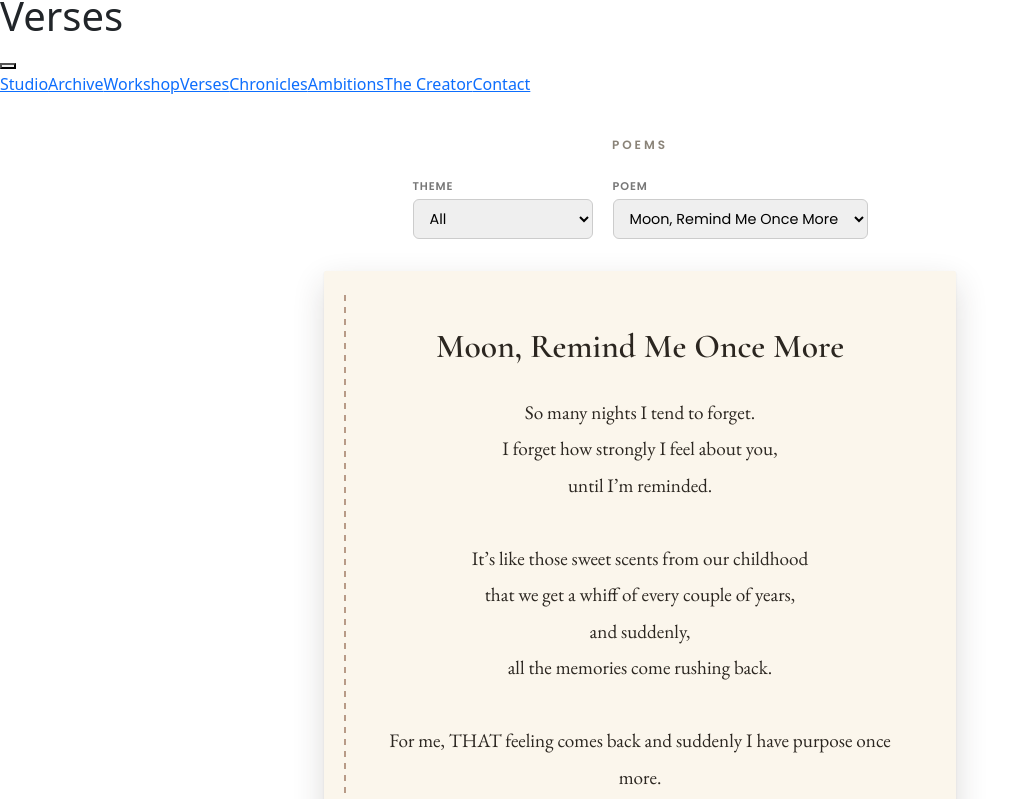
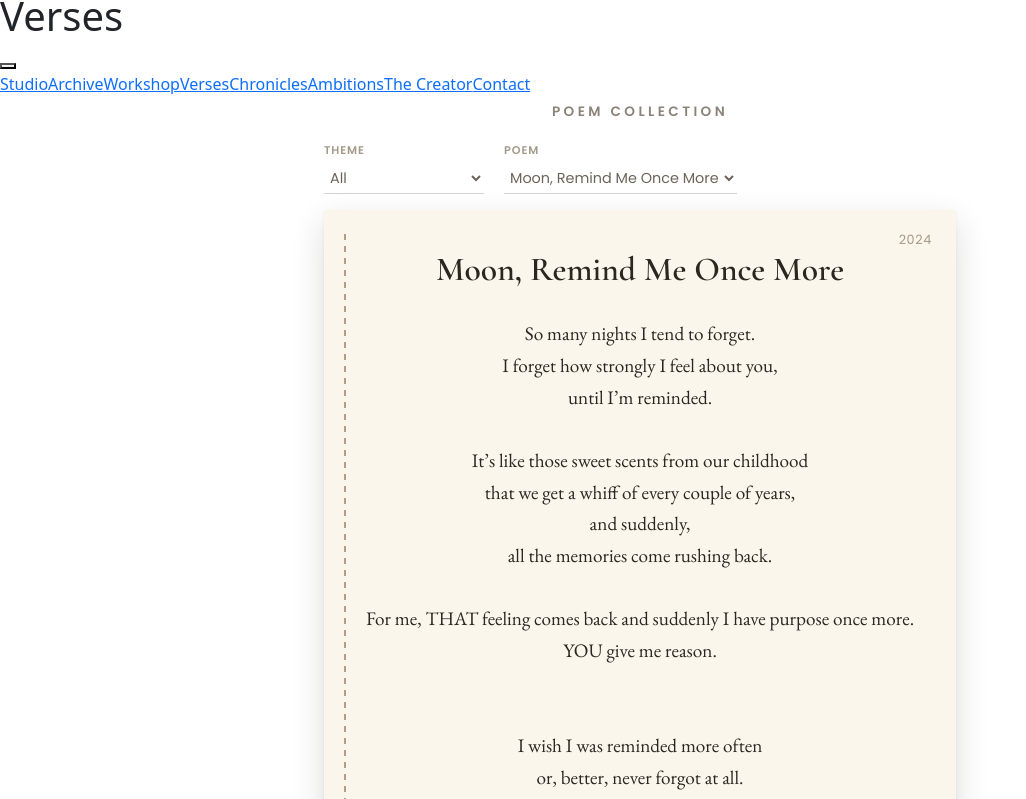
Before and after one commit to james-johnston-49/portfolio-website, a Vue app: page /artist/verses in a window 1280 px wide. Shown: the part 2149-2948 px from the top of the page, without its empty margins (0-1026 px from the left). Built offline with nearby package versions, Linux system fonts and the light colour scheme; the HTML template or start-up script is replaced by a standard one.

Commit message:
Updated poems.js, Added book-style poem card with theme filtering and page transitions to Verses

```diff
--- a/src/data/poems.js
+++ b/src/data/poems.js
@@ -2,7 +2,7 @@ export const poems = [
   {
     id: "moon-remind-me",
     title: "Moon, Remind Me Once More",
-    theme: ["Love"],
+    theme: ["Love", "Reflection"],
     year: 2024,
     body: `So many nights I tend to forget.
 I forget how strongly I feel about you,
@@ -35,8 +35,8 @@ until I eventually drift off`,
   {
     id: "dimitra",
     title: "Dimitra",
-    theme: [""], // ?
-    year: null, // ?
+    theme: ["Love", "Nature", "Hope"], // ?
+    year: 2026, // ?
     body: `I came to Her with a cluttered mind,
   With hurried and heavy treads.
   Once I stood beside Her, still,
@@ -70,7 +70,7 @@ until I eventually drift off`,
   {
     id: "the-months-as-they-go",
     title: "The Months As They Go",
-    theme: [""], // ?
+    theme: ["Life", "Reflection", "Memory", "Hope"], // ?
     year: 2025,
     body: `January to May: all forgotten.
 
@@ -110,8 +110,8 @@ until I eventually drift off`,
   {
     id: "your-happiest",
     title: "Your Happiest",
-    theme: [""], // ?
-    year: null, // ?
+    theme: ["Life", "Reflection", "Hope"], // ?
+    year: 2023, // ?
     body: `it's that moment in time when things light up.
   everything becomes clear to the senses,
   yet still vague and mysterious to the subconscious mind.
@@ -132,8 +132,8 @@ until I eventually drift off`,
   {
     id: "if-i-had-things-my-way",
     title: "If I Had Things My Way",
-    theme: [""], // ?
-    year: null, // ?
+    theme: ["Love"], // ?
+    year: 2023, // ?
     body: `If I had things my way,
   every night we'd be at the park together.
   just sitting under a tree
@@ -151,5 +151,4 @@ until I eventually drift off`,
 
   I'm my happiest when around you`,
   },
-
 ];
--- a/src/views/artist/VersesView.vue
+++ b/src/views/artist/VersesView.vue
@@ -1,9 +1,9 @@
 <script setup>
-import { poems } from '../../data/poems';
-import { ref, computed, watch } from 'vue';
+import { poems } from "../../data/poems";
+import { ref, computed, watch } from "vue";
 
 // '' means "no filter applied" - same convention as ArchiveView's dropdowns
-const selectedTheme = ref('');
+const selectedTheme = ref("");
 
 // Unique themes across all poems, flattened since theme is an array per poem
 const themeOptions = computed(() => {
@@ -13,22 +13,14 @@ const themeOptions = computed(() => {
 
 const filteredPoems = computed(() => {
   return poems.filter((poem) => {
-    return selectedTheme.value === '' || poem.theme.includes(selectedTheme.value);
+    return (
+      selectedTheme.value === "" || poem.theme.includes(selectedTheme.value)
+    );
   });
 });
 
 // Tracks which poem in the FILTERED list is currently showing
 const currentIndex = ref(0);
-
-function nextPoem() {
-  const total = filteredPoems.value.length;
-  currentIndex.value = (currentIndex.value + 1) % total;
-}
-
-function prevPoem() {
-  const total = filteredPoems.value.length;
-  currentIndex.value = (currentIndex.value - 1 + total) % total;
-}
 
 // Jump directly to a poem via the Select Poem dropdown
 function selectPoem(id) {
@@ -43,11 +35,25 @@ watch(selectedTheme, () => {
 });
 
 const currentPoem = computed(() => filteredPoems.value[currentIndex.value]);
+
+const transitionName = ref("slide-left");
+
+function nextPoem() {
+  transitionName.value = "slide-left";
+  const total = filteredPoems.value.length;
+  currentIndex.value = (currentIndex.value + 1) % total;
+}
+
+function prevPoem() {
+  transitionName.value = "slide-right";
+  const total = filteredPoems.value.length;
+  currentIndex.value = (currentIndex.value - 1 + total) % total;
+}
 </script>
 
 <template>
   <main class="verses-page">
-    <p class="eyebrow">Poems</p>
+    <p class="eyebrow">Poem Collection</p>
 
     <div class="controls">
       <label>
@@ -62,7 +68,10 @@ const currentPoem = computed(() => filteredPoems.value[currentIndex.value]);
 
       <label>
         <span>Poem</span>
-        <select :value="currentPoem?.id" @change="selectPoem($event.target.value)">
+        <select
+          :value="currentPoem?.id"
+          @change="selectPoem($event.target.value)"
+        >
           <option v-for="poem in filteredPoems" :key="poem.id" :value="poem.id">
             {{ poem.title }}
           </option>
@@ -70,12 +79,17 @@ const currentPoem = computed(() => filteredPoems.value[currentIndex.value]);
       </label>
     </div>
 
-    <div class="poem-card" v-if="currentPoem">
-      <div class="spine"></div>
-      <h2>{{ currentPoem.title }}</h2>
-      <p class="poem-body">{{ currentPoem.body }}</p>
-      <div class="page-tab">{{ currentIndex + 1 }} / {{ filteredPoems.length }}</div>
-    </div>
+    <Transition :name="transitionName" mode="out-in">
+      <div class="poem-card" :key="currentPoem.id" v-if="currentPoem">
+        <div class="spine"></div>
+        <span class="year">{{ currentPoem.year }}</span>
+        <h2>{{ currentPoem.title }}</h2>
+        <p class="poem-body">{{ currentPoem.body }}</p>
+        <div class="page-tab">
+          {{ currentIndex + 1 }} / {{ filteredPoems.length }}
+        </div>
+      </div>
+    </Transition>
 
     <div class="nav">
       <button @click="prevPoem">&larr; Previous</button>
@@ -88,25 +102,26 @@ const currentPoem = computed(() => filteredPoems.value[currentIndex.value]);
 .verses-page {
   max-width: 680px;
   margin: 0 auto;
-  padding: 40px 24px 60px;
+  padding: 16px 24px 60px; /* was 40px 24px 60px */
   text-align: center;
 }
 
 .eyebrow {
   font-family: "Poppins", sans-serif;
-  font-size: 0.75rem;
+  font-size: 0.85rem;
   font-weight: 600;
   letter-spacing: 0.25em;
   text-transform: uppercase;
   color: #8a8378;
-  margin-bottom: 24px;
+  margin-top: -10px;
+  margin-bottom: 20px; /* was 24px */
 }
 
 .controls {
   display: flex;
-  justify-content: center;
+  justify-content: flex-start; /* was center — see #2 below */
   gap: 20px;
-  margin-bottom: 32px;
+  margin-bottom: 16px; /* was 32px */
   flex-wrap: wrap;
 }
 
@@ -125,18 +140,29 @@ const currentPoem = computed(() => filteredPoems.value[currentIndex.value]);
 
 .controls select {
   font-family: "Poppins", sans-serif;
-  padding: 8px 12px;
-  border-radius: 6px;
-  border: 1px solid #ccc;
+  background: transparent;
+  border: none;
+  border-bottom: 1px solid rgba(43, 38, 32, 0.2);
+  border-radius: 0;
+  padding: 4px 2px;
   font-size: 0.9rem;
-  min-width: 180px;
+  color: #6b6459;
+  min-width: 160px;
 }
 
+.controls select:focus {
+  outline: none;
+  border-bottom-color: #8b5e44;
+}
+
+.controls label span {
+  color: #a39a89; /* softer than the current #777 */
+}
 
 .poem-card {
   position: relative;
   background-color: #fbf6ec;
-  padding: 56px 48px 64px;
+  padding: 40px 40px 52px;
   border-radius: 2px;
   box-shadow:
     0 1px 2px rgba(43, 38, 32, 0.08),
@@ -157,7 +183,7 @@ const currentPoem = computed(() => filteredPoems.value[currentIndex.value]);
 .poem-body {
   font-family: "EB Garamond", serif;
   font-size: 1.2rem;
-  line-height: 1.9;
+  line-height: 1.65;
   color: #2b2620;
   white-space: pre-line;
   margin: 0;
@@ -179,6 +205,16 @@ const currentPoem = computed(() => filteredPoems.value[currentIndex.value]);
     transparent 12px
   );
   opacity: 0.6;
+}
+
+.year {
+  position: absolute;
+  top: 20px;
+  right: 24px;
+  font-family: "Poppins", sans-serif;
+  font-size: 0.8rem;
+  letter-spacing: 0.05em;
+  color: #a39a89;
 }
 
 /* Page-number tab, tucked in the corner like a ribbon */
@@ -212,6 +248,33 @@ const currentPoem = computed(() => filteredPoems.value[currentIndex.value]);
   font-size: 0.95rem;
 }
 
+.slide-left-enter-active,
+.slide-left-leave-active,
+.slide-right-enter-active,
+.slide-right-leave-active {
+  transition:
+    transform 0.3s ease,
+    opacity 0.3s ease;
+}
+
+.slide-left-enter-from {
+  transform: translateX(30px);
+  opacity: 0;
+}
+.slide-left-leave-to {
+  transform: translateX(-30px);
+  opacity: 0;
+}
+
+.slide-right-enter-from {
+  transform: translateX(-30px);
+  opacity: 0;
+}
+.slide-right-leave-to {
+  transform: translateX(30px);
+  opacity: 0;
+}
+
 @media (max-width: 480px) {
   .poem-card {
     padding: 40px 24px 56px;
```
Lines whose indentation alone changed are shown as unchanged.
